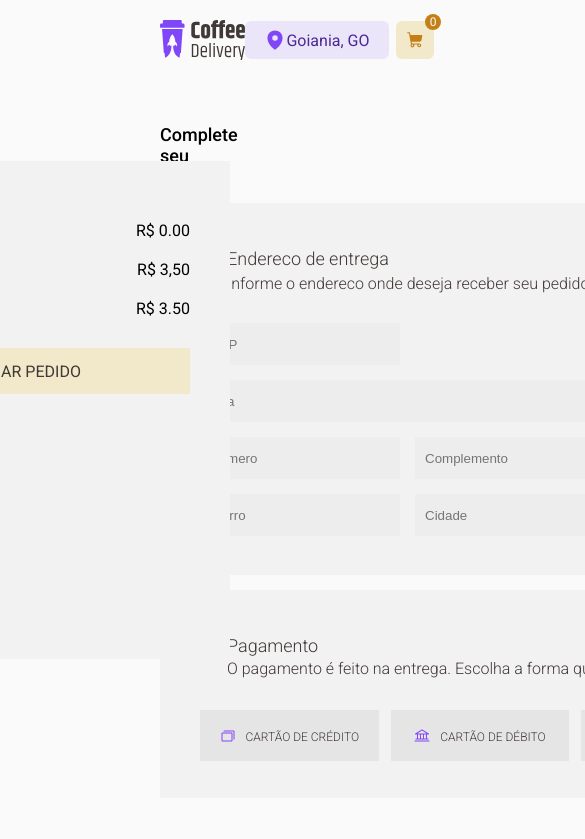
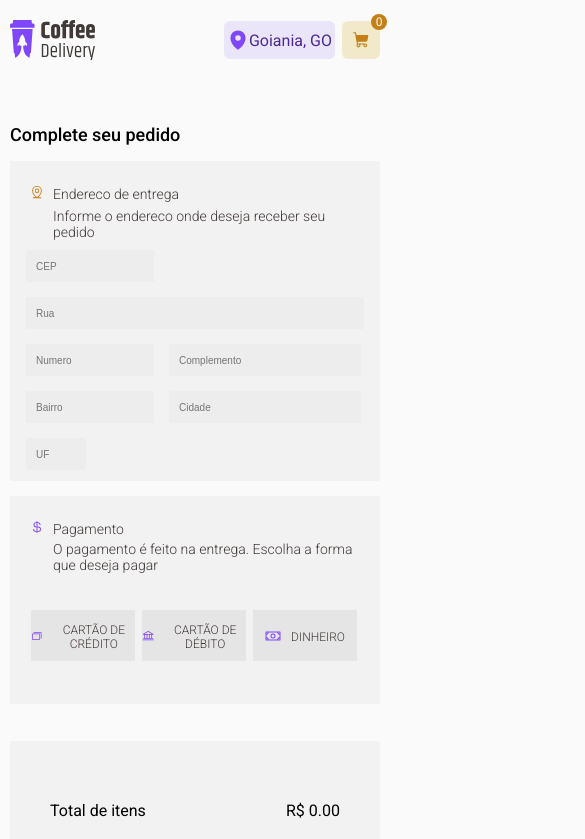
Before and after one commit to pansani/coffee-delivery, a React (Vite) app: page /checkout in a window 390 px wide. Shown: the top 839 px of the page, 585 px wide, since content can reach past the window. Built offline with nearby package versions, Linux system fonts and the light colour scheme.

Commit message:
add @media queries to styled components

```diff
--- a/src/DefaultLayout/style.ts
+++ b/src/DefaultLayout/style.ts
@@ -5,4 +5,9 @@ export const LayoutContainer = styled.div`
   margin-right: 10rem;
 
   background-color: ${(props) => props.theme.background};
+
+  @media (max-width: 768px) {
+    margin-left: 10px;
+    margin-right: 10px;
+  }
 `;
--- a/src/components/Coffee/CoffeeCard/style.ts
+++ b/src/components/Coffee/CoffeeCard/style.ts
@@ -21,16 +21,34 @@ export const ProductContainer = styled.div`
   align-items: center;
   gap: 10px;
 
+  @media (max-width: 768px) {
+    width: 10rem;
+    height: 17rem;
+
+    padding-top: 50px;
+  }
+
   img {
     position: absolute;
     top: -20px;
     left: 30%;
     width: 7.5rem;
     height: 7.5rem;
+
+    @media (max-width: 768px) {
+      width: 5rem;
+      height: 5rem;
+
+      left: 24%;
+    }
   }
 
   h1 {
     font-size: 20px;
+
+    @media (max-width: 768px) {
+      font-size: 15px;
+    }
   }
 
   span {
@@ -42,6 +60,15 @@ export const ProductContainer = styled.div`
     color: ${(props) => props.theme["base-label"]};
     padding-top: 15px;
     margin-bottom: 30px;
+
+    @media (max-width: 768px) {
+      width: 8.5rem;
+      font-size: 12px;
+
+      padding-top: 10px;
+
+      margin-bottom: 15px;
+    }
   }
 `;
 
@@ -75,11 +102,19 @@ export const ProductQuantity = styled.div`
     border: none;
     cursor: pointer;
     background: transparent;
+
+    @media (max-width: 768px) {
+      width: 1rem;
+    }
   }
 
   p {
     width: 1.5rem;
     text-align: center;
+
+    @media (max-width: 768px) {
+      width: 1rem;
+    }
   }
 `;
 
@@ -89,6 +124,10 @@ export const BuyProductContainer = styled.div`
   width: 13rem;
 
   justify-content: space-between;
+
+  @media (max-width: 768px) {
+    width: 9.5rem;
+  }
 `;
 
 export const ProductPrice = styled.div`
--- a/src/components/Coffee/CoffesContainer/style.ts
+++ b/src/components/Coffee/CoffesContainer/style.ts
@@ -9,6 +9,15 @@ export const CoffeesContainer = styled.div`
   grid-gap: 20px;
 
   margin-top: 80px;
+
+  @media (max-width: 768px) {
+    grid-template-columns: repeat(2, 1fr);
+    grid-gap: 40px;
+
+    min-width: 100%;
+
+    margin-top: 40px;
+  }
 `;
 
 export const CoffeesContainerTitle = styled.span`
--- a/src/components/Header/style.ts
+++ b/src/components/Header/style.ts
@@ -5,6 +5,10 @@ export const HeaderContainer = styled.header`
 
   display: flex;
   justify-content: space-between;
+
+  @media (max-width: 768px) {
+    width: 100%;
+  }
 `;
 
 export const HeaderImg = styled.img`
@@ -31,6 +35,10 @@ export const PlaceContainer = styled.div`
 
   padding: 3px;
   border-radius: 6px;
+
+  @media (max-width: 768px) {
+    width: 100%;
+  }
 `;
 
 export const CartButton = styled.button`
--- a/src/components/Intro/style.ts
+++ b/src/components/Intro/style.ts
@@ -6,10 +6,20 @@ export const IntroContainer = styled.div`
   margin-top: 8rem;
 
   position: relative;
+
+  @media (max-width: 768px) {
+    height: 16.3rem;
+
+    margin-top: 3rem;
+  }
 `;
 
 export const IntroHeader = styled.div`
   width: 36.75rem;
+
+  @media (max-width: 768px) {
+    width: 100%;
+  }
 `;
 
 export const IntroTitle = styled.h1`
@@ -21,6 +31,12 @@ export const IntroTitle = styled.h1`
   font-weight: bolder;
 
   padding-bottom: 1.3rem;
+
+  @media (max-width: 768px) {
+    font-size: 20px;
+
+    padding-bottom: 0.8rem;
+  }
 `;
 
 export const IntroSubtitle = styled.span`
@@ -29,6 +45,10 @@ export const IntroSubtitle = styled.span`
   font-family: "Roboto", sans-serif;
   font-size: 20px;
   line-height: 130%;
+
+  @media (max-width: 768px) {
+    font-size: 14px;
+  }
 `;
 
 export const InfoContainer = styled.div`
@@ -36,6 +56,10 @@ export const InfoContainer = styled.div`
   height: 5.25rem;
 
   margin-top: 5rem;
+
+  @media (max-width: 768px) {
+    margin-top: 2rem;
+  }
 `;
 
 export const IconContainer = styled.div`
@@ -82,14 +106,25 @@ export const InfoRowContainer = styled.div`
   span {
     color: ${(props) => props.theme["base-text"]};
     font-weight: 300;
+
+    @media (max-width: 768px) {
+      font-size: 14px;
+    }
   }
 `;
 
 export const IntroImg = styled.img`
-  width: 476px;
-  height: 360px;
+  width: 29.75rem;
+  height: 22.5rem;
 
   position: absolute;
   right: 0;
   top: 0;
+
+  @media (max-width: 768px) {
+    width: 100%;
+    height: 100%;
+
+    opacity: 0;
+  }
 `;
--- a/src/pages/Checkout/index.tsx
+++ b/src/pages/Checkout/index.tsx
@@ -10,15 +10,11 @@ import {
   PaymentFormConatiner,
   PriceData,
   ProductsCheckoutContainer,
+  StyledCurrencyDollar,
+  StyledMapPinLine,
   SubmitCheckoutButton,
 } from "./style";
-import {
-  Bank,
-  Cards,
-  CurrencyDollar,
-  MapPinLine,
-  Money,
-} from "@phosphor-icons/react";
+import { Bank, Cards, Money } from "@phosphor-icons/react";
 import { useContext, useEffect, useState } from "react";
 import { CheckoutContext } from "../../contexts/CheckoutContext";
 import { UpdatedCoffeesContext } from "../../contexts/UpdatedCoffeesContext";
@@ -70,7 +66,7 @@ export function Checkout() {
           <span>Complete seu pedido</span>
           <AdressFormContainer>
             <div>
-              <MapPinLine size={22} />
+              <StyledMapPinLine size={22} />
               <span>Endereco de entrega</span>
               <p>Informe o endereco onde deseja receber seu pedido</p>
             </div>
@@ -123,7 +119,7 @@ export function Checkout() {
           </AdressFormContainer>
           <PaymentFormConatiner>
             {" "}
-            <CurrencyDollar size={22} />
+            <StyledCurrencyDollar size={22} />
             <span>Pagamento</span>
             <p>
               O pagamento é feito na entrega. Escolha a forma que deseja pagar
--- a/src/pages/Checkout/style.ts
+++ b/src/pages/Checkout/style.ts
@@ -1,7 +1,14 @@
+import { CurrencyDollar, MapPinLine } from "@phosphor-icons/react";
 import styled from "styled-components";
 
 export const CheckoutContainer = styled.div`
   position: relative;
+
+  @media (max-width: 768px) {
+    display: flex;
+
+    flex-direction: column;
+  }
 `;
 
 export const CheckoutFormsContainer = styled.div`
@@ -22,6 +29,13 @@ export const AdressFormContainer = styled.div`
   margin-top: 1rem;
   padding: 2.5rem;
 
+  @media (max-width: 768px) {
+    width: 100%;
+    height: 20rem;
+
+    padding: 1rem;
+  }
+
   div {
     color: ${(props) => props.theme["yellow-dark"]};
   }
@@ -32,6 +46,10 @@ export const AdressFormContainer = styled.div`
     margin-left: 5px;
 
     font-weight: 300;
+
+    @media (max-width: 768px) {
+      font-size: 14px;
+    }
   }
 
   p {
@@ -39,6 +57,10 @@ export const AdressFormContainer = styled.div`
     font-weight: 300;
     margin-left: 27px;
     margin-top: 5px;
+
+    @media (max-width: 768px) {
+      font-size: 14px;
+    }
   }
 
   form {
@@ -47,6 +69,10 @@ export const AdressFormContainer = styled.div`
     flex-wrap: wrap;
     gap: 15px;
 
+    @media (max-width: 768px) {
+      margin-top: 10px;
+    }
+
     input {
       background: ${(props) => props.theme["base-input"]};
       border: none;
@@ -54,11 +80,22 @@ export const AdressFormContainer = styled.div`
       max-width: 560px;
       height: 2.625rem;
       padding: 10px;
+
+      @media (max-width: 768px) {
+        height: 2rem;
+
+        font-size: 10px;
+      }
     }
 
     input[placeholder="CEP"] {
       width: 12.5rem;
       display: block;
+
+      @media (max-width: 768px) {
+        width: 8rem;
+        display: inline-block;
+      }
     }
 
     input[placeholder="Rua"] {
@@ -68,13 +105,25 @@ export const AdressFormContainer = styled.div`
 
     input[placeholder="Numero"] {
       width: 12.5rem;
+
+      @media (max-width: 768px) {
+        width: 8rem;
+      }
     }
 
     input[placeholder="Complemento"] {
       width: 21.5rem;
+
+      @media (max-width: 768px) {
+        width: 12rem;
+      }
     }
     input[placeholder="Bairro"] {
       width: 12.5rem;
+
+      @media (max-width: 768px) {
+        width: 8rem;
+      }
     }
 
     input[placeholder="UF"] {
@@ -83,8 +132,20 @@ export const AdressFormContainer = styled.div`
 
     input[placeholder="Cidade"] {
       width: 16.8rem;
+
+      @media (max-width: 768px) {
+        width: 12rem;
+      }
     }
   }
+`;
+
+export const StyledMapPinLine = styled(MapPinLine)`
+  padding-top: 8px;
+`;
+
+export const StyledCurrencyDollar = styled(CurrencyDollar)`
+  padding-top: 8px;
 `;
 
 export const PaymentFormConatiner = styled.div`
@@ -99,12 +160,22 @@ export const PaymentFormConatiner = styled.div`
 
   color: ${(props) => props.theme.purple};
 
+  @media (max-width: 768px) {
+    width: 100%;
+
+    padding: 1rem;
+  }
+
   span {
     color: ${(props) => props.theme["base-subtitle"]};
 
     margin-left: 5px;
 
     font-weight: 300;
+
+    @media (max-width: 768px) {
+      font-size: 14px;
+    }
   }
 
   p {
@@ -112,6 +183,10 @@ export const PaymentFormConatiner = styled.div`
     font-weight: 300;
     margin-left: 27px;
     margin-top: 3px;
+
+    @media (max-width: 768px) {
+      font-size: 14px;
+    }
   }
 
   button {
@@ -130,6 +205,10 @@ export const PaymentFormConatiner = styled.div`
 
     cursor: pointer;
 
+    @media (max-width: 768px) {
+      width: 6.5rem;
+    }
+
     p {
       font-size: 12px;
       margin-left: 0;
@@ -145,6 +224,12 @@ export const ButtonsPaymentContainer = styled.div`
   width: 35rem;
 
   margin-top: 32px;
+
+  @media (max-width: 768px) {
+    width: 21rem;
+
+    padding: 5px;
+  }
 
   button:focus {
     border: 1px solid ${(props) => props.theme.purple};
@@ -165,6 +250,12 @@ export const ProductsCheckoutContainer = styled.div`
   margin-top: 37px;
 
   padding: 40px;
+
+  @media (max-width: 768px) {
+    position: relative;
+
+    width: 100%;
+  }
 `;
 
 export const PriceData = styled.div`
@@ -194,4 +285,8 @@ export const SubmitCheckoutButton = styled.button<{ isDisabled?: boolean }>`
   cursor: ${(props) => (props.isDisabled ? "not-allowed" : "pointer")};
 
   border: none;
+
+  @media (max-width: 768px) {
+    width: 100%;
+  }
 `;
--- a/src/pages/Delivered/style.ts
+++ b/src/pages/Delivered/style.ts
@@ -3,6 +3,10 @@ import styled from "styled-components";
 export const DeliveredContainer = styled.div`
   margin-top: 8%;
   position: relative;
+
+  @media (max-width: 768px) {
+    position: static;
+  }
 
   h1 {
     color: ${(props) => props.theme["yellow-dark"]};
@@ -15,6 +19,14 @@ export const DeliveredContainer = styled.div`
     position: absolute;
     top: 27%;
     right: 0;
+
+    @media (max-width: 768px) {
+      width: 100%;
+
+      position: static;
+
+      margin-top: 2rem;
+    }
   }
 `;
 
@@ -35,6 +47,10 @@ export const DeliveryData = styled.div`
   display: flex;
   flex-direction: column;
   justify-content: space-between;
+
+  @media (max-width: 768px) {
+    width: 100%;
+  }
 `;
 
 export const DataRow = styled.div`
```
